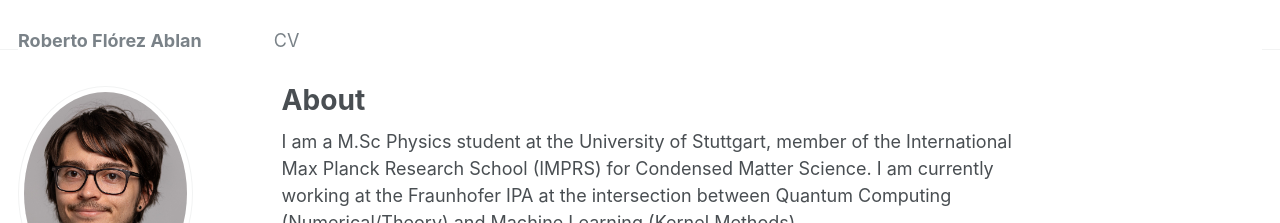
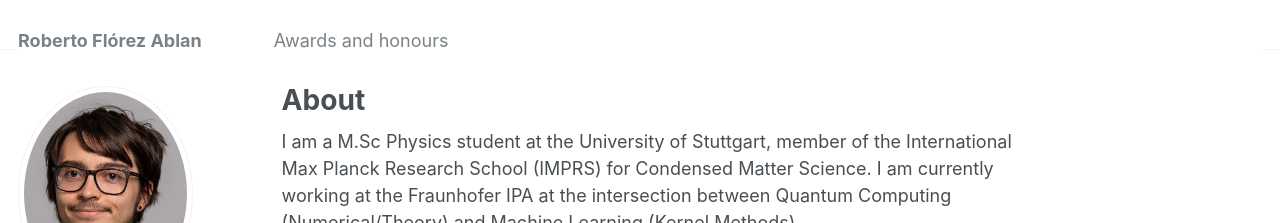
Before and after one commit to RobertoFlorez/robertoflorez.github.io, a Jekyll site: the page built from _pages/about.md, in a window 1280 px wide. Shown: the top 223 px of the page. Built offline with Jekyll 4.4.1, drawn with Linux system fonts in a browser that asks for light colours.

Commit message:
small bug fix in navigation

```diff
--- a/_data/navigation.yml
+++ b/_data/navigation.yml
@@ -1,4 +1,4 @@
 # main links links
 main:
-  - title: "CV"
-    url: /cv/
+  - title: "Awards and honours"
+    url: /awards
```
